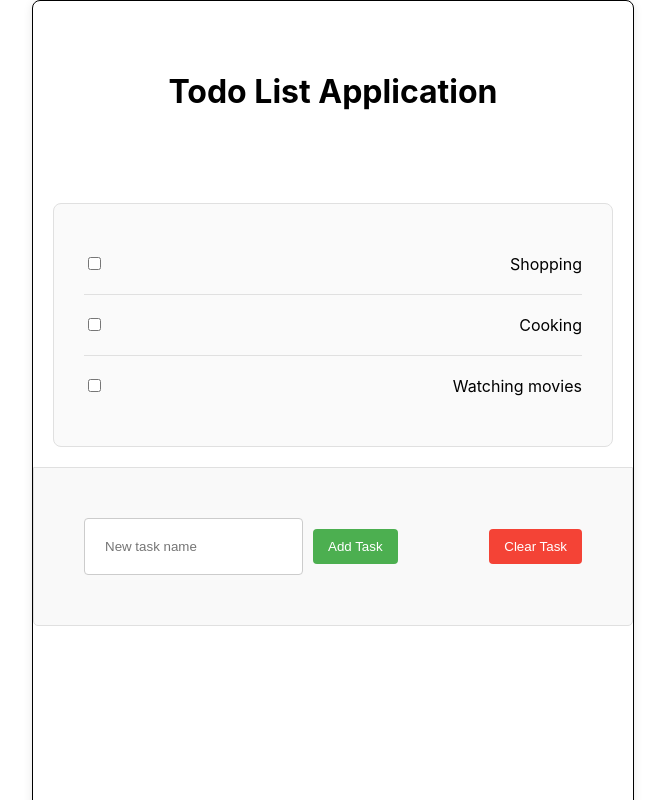
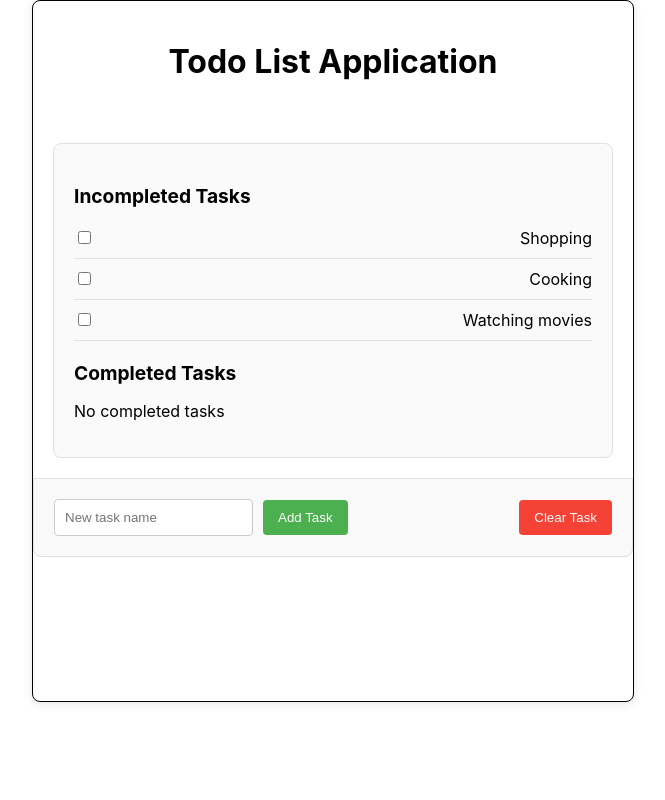
Before and after one commit to swatinaik2003/react-todo-list, a React (Create React App) app: page / in a window 1280 px wide. Shown: the top 800 px of the page, without its empty margins (307-972 px from the left). Built offline with nearby package versions, Linux system fonts and the light colour scheme.

Commit message:
6th commit

```diff
--- a/src/App.css
+++ b/src/App.css
@@ -4,19 +4,19 @@
   margin: 0 auto;
   background-color: #fff;
   border-radius: 8px;
-  height:950px;
+  height:700px;
   box-shadow: 0 2px 10px rgba(0, 0, 0, 0.1);
 }
 
 .header {
   color: black;
-  padding: 50px;
+  padding: 20px;
    text-align: center;
 }
 
 .main {
   margin: 20px;
-  padding: 30px;
+  padding: 20px;
   border: 1px solid #e0e0e0;
   border-radius: 8px;
   background-color: #fafafa;
@@ -26,7 +26,7 @@
   display: flex;
   align-items: center;
   justify-content: space-between;
-  padding: 20px 0;
+  padding: 10px 0;
   border-bottom: 1px solid #e0e0e0;
 }
 
@@ -37,9 +37,9 @@
 .footer {
   background-color: #f9f9f9;
   border: 1px solid #e0e0e0;
-  padding: 50px;
-  border-bottom-left-radius: 5px;
-  border-bottom-right-radius: 5px;
+  padding: 20px;
+  border-bottom-left-radius: 8px;
+  border-bottom-right-radius: 8px;
   display: flex;
   align-items: center;
   justify-content: space-between;
@@ -47,7 +47,7 @@
 
 footer input[type="text"] {
   flex: 1;
-  padding: 20px;
+  padding: 10px;
   border: 1px solid #ccc;
   border-radius: 4px;
   margin-right: 10px;
@@ -85,3 +85,16 @@ footer button:hover {
 input[type="checkbox"] {
   margin-right: 10px;
 }
+.main h2 {
+  margin-top: 20px;
+  margin-bottom: 10px;
+  font-size: 1.2em;
+}
+
+.main div {
+  display: flex;
+  align-items: center;
+  justify-content: space-between;
+  padding: 10px 0;
+  border-bottom: 1px solid #e0e0e0;
+}
--- a/src/components/Footer.js
+++ b/src/components/Footer.js
@@ -1,4 +1,4 @@
-import React, { useState } from "react";
+ import React, { useState } from "react";
 
 function Footer({ addTask, tasks, setTasks }) {
   const [taskName, setTaskName] = useState("");
--- a/src/components/Main.js
+++ b/src/components/Main.js
@@ -1,9 +1,16 @@
  import React from "react";
 
 function Main({ tasks, handleTaskChange }) {
+  const incompleteTasks = tasks.filter((task) => !task.completed);
+  const completedTasks = tasks.filter((task) => task.completed);
+
   return (
     <main className="main">
-      {tasks.map((task) => (
+      <h2>Incompleted Tasks</h2>
+      {incompleteTasks.length === 0 ? (
+        <p>No incomplete tasks</p>
+      ) : (
+        incompleteTasks.map((task) => (
           <div key={task.id}>
             <input
               type="checkbox"
@@ -12,7 +19,25 @@ function Main({ tasks, handleTaskChange }) {
             />
             {task.name}
           </div>
-      ))}
+        ))
+      )}
+
+      <h2>Completed Tasks</h2>
+      {completedTasks.length === 0 ? (
+        <p>No completed tasks</p>
+      ) : (
+        completedTasks.map((task) => (
+          <div key={task.id}>
+            <input
+              type="checkbox"
+              checked={task.completed}
+              onChange={() => handleTaskChange(task.id)}
+              readOnly
+            />
+            <span style={{ textDecoration: "line-through" }}>{task.name}</span>
+          </div>
+        ))
+      )}
     </main>
   );
 }
```
Lines whose indentation alone changed are shown as unchanged.
